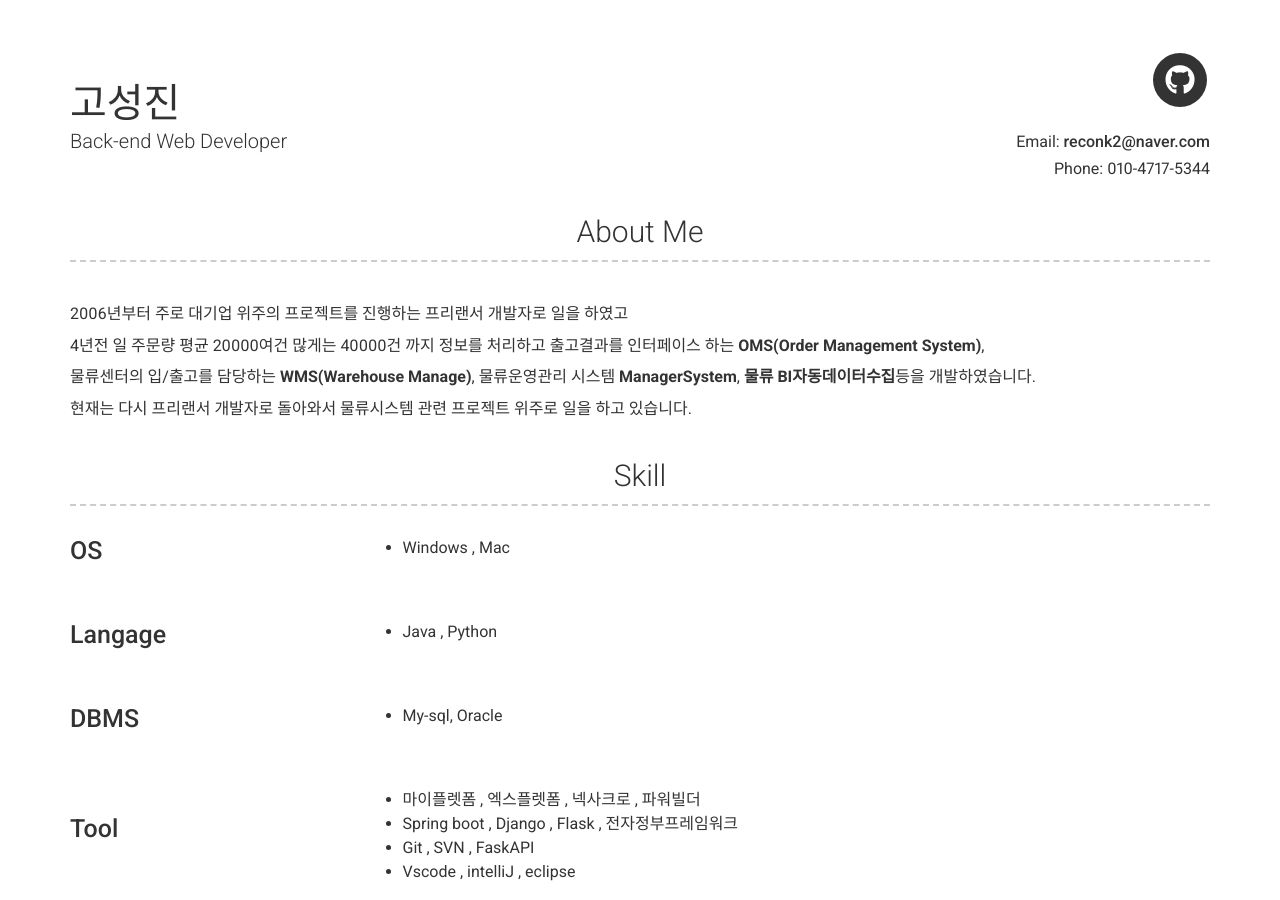
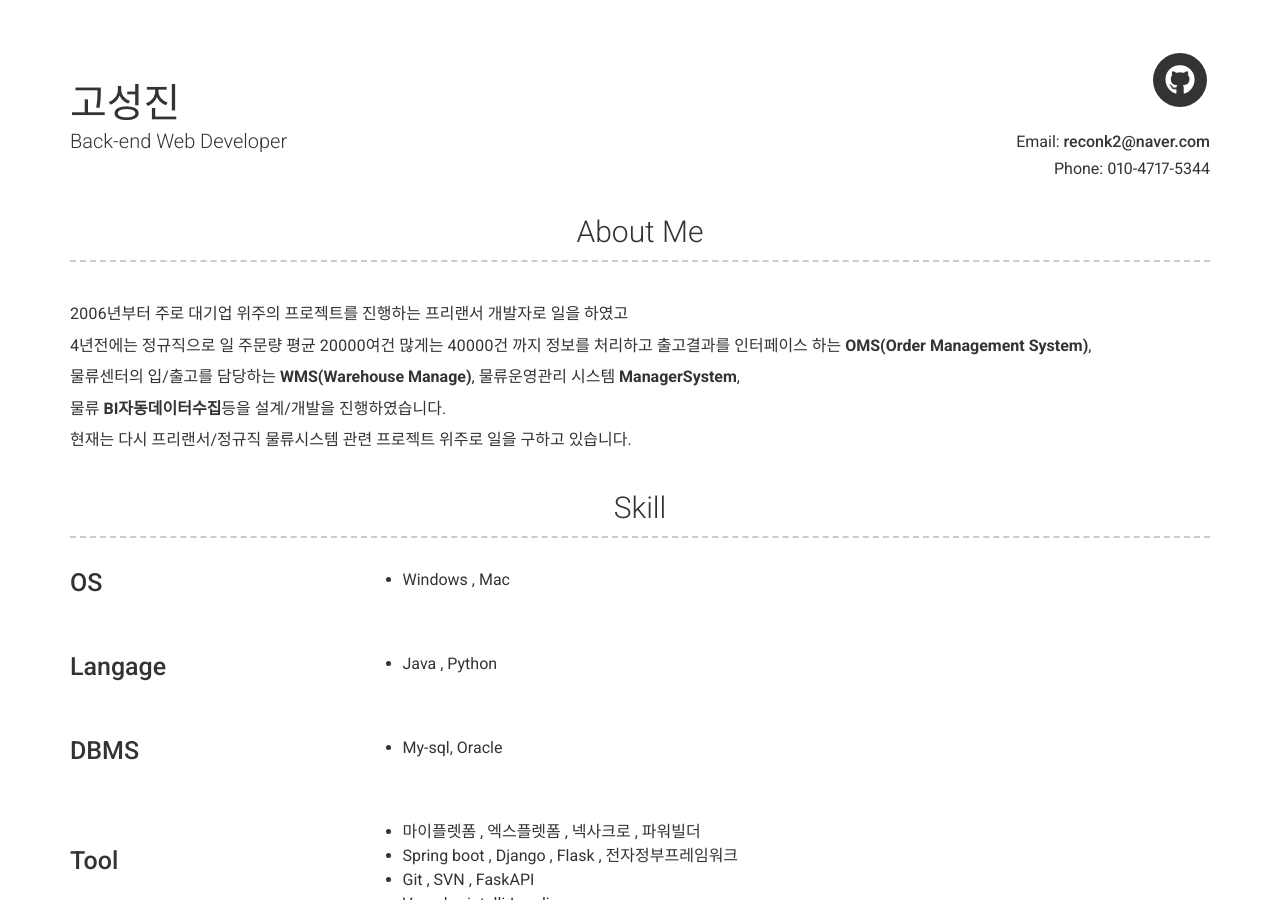
Before and after one commit to Sungjin79/Sungjin79.github.io, a Jekyll site: the page built from index.md, in a window 1280 px wide and 900 px high. Built offline with Jekyll 4.4.1, drawn with Linux system fonts in a browser that asks for light colours; nearby versions of some CDN libraries.

Commit message:
Update _config.yml

```diff
--- a/_config.yml
+++ b/_config.yml
@@ -54,11 +54,14 @@ additional_links:
 about_content: | # this will include new lines to allow paragraphs
   2006년부터 주로 대기업 위주의 프로젝트를 진행하는 프리랜서 개발자로 일을 하였고
 
-  4년전 일 주문량 평균 20000여건 많게는 40000건 까지 정보를 처리하고 출고결과를 인터페이스 하는 **OMS(Order Management System)**,
+  4년전에는 정규직으로 일 주문량 평균 20000여건 많게는 40000건 까지 정보를 처리하고 출고결과를 인터페이스 하는 **OMS(Order Management System)**,
 
-  물류센터의 입/출고를 담당하는 **WMS(Warehouse Manage)**, 물류운영관리 시스템 **ManagerSystem**, **물류 BI자동데이터수집**등을 개발하였습니다.
+  물류센터의 입/출고를 담당하는 **WMS(Warehouse Manage)**, 물류운영관리 시스템 **ManagerSystem**,
 
-  현재는 다시 프리랜서 개발자로 돌아와서 물류시스템 관련 프로젝트 위주로 일을 하고 있습니다.
+  물류 **BI자동데이터수집**등을 설계/개발을 진행하였습니다.
+
+  현재는 다시 프리랜서/정규직 물류시스템 관련 프로젝트 위주로 일을 구하고 있습니다.
+
 
 content:
   - title: Skill # Title for the section
```
